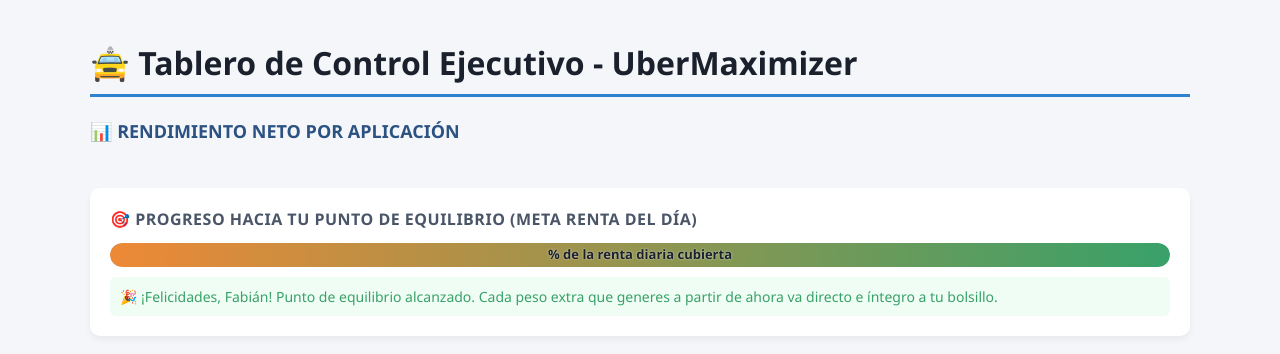
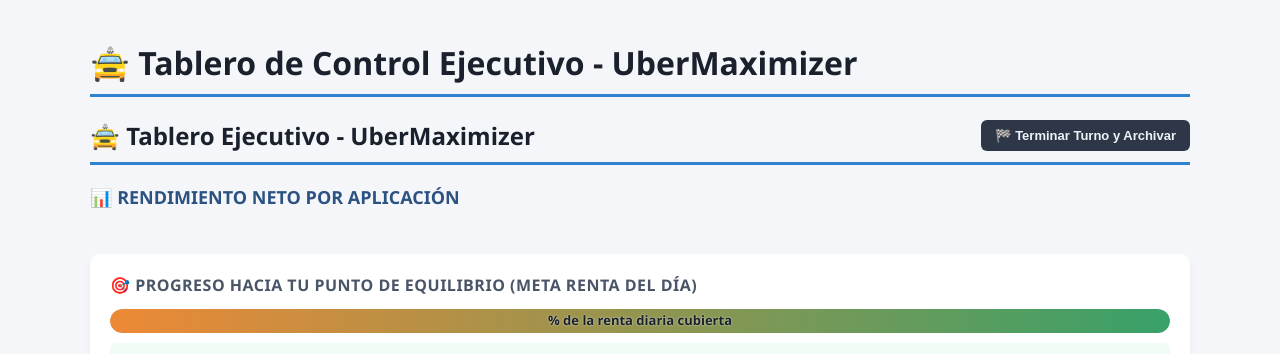
Before and after one commit to malkavianikkaku-gif/uber-maximizer, a Django app: template templates/dashboard.html in a window 1280 px wide. Shown: the top 354 px of the page. Run offline with Django 5.2, Linux system fonts and the light colour scheme; the template is opened without the code that fills it, so the values that code supplies are empty; some libraries are stand-ins or nearby versions.

Commit message:
Feat: Sistema de Cierre de Jornada mediante archivado lógico (campo activo) en PostgreSQL

```diff
--- a/core/models/model_calle.py
+++ b/core/models/model_calle.py
@@ -14,6 +14,8 @@ class CalleRiesgo(models.Model):
     longitud = models.DecimalField(max_digits=9, decimal_places=6, default=-99.133208)
     fecha_reporte = models.DateTimeField(auto_now_add=True)
 
+    activo = models.BooleanField(default=True)
+
     class Meta:
         db_table = 'core_calleriesgo'
 
--- a/core/models/model_financiero.py
+++ b/core/models/model_financiero.py
@@ -19,6 +19,8 @@ class RegistroFinanciero(models.Model):
     ganancia_neta_viaje = models.DecimalField(max_digits=8, decimal_places=2, default=0.0, editable=False)
 
     fecha_registro = models.DateTimeField(auto_now_add=True)
+
+    activo = models.BooleanField(default=True)
 
     class Meta:
         # Esto le dice a Django que mantenga el nombre interno original de la tabla en la base de datos
--- a/templates/dashboard.html
+++ b/templates/dashboard.html
@@ -103,6 +103,20 @@
 <body>
     <div class="container">
         <h1>🚖 Tablero de Control Ejecutivo - UberMaximizer</h1>
+
+        <!-- Título principal con botón de Cierre de Caja a la derecha -->
+        <div style="display: flex; justify-content: space-between; align-items: center; border-bottom: 3px solid #3182ce; padding-bottom: 10px; margin-bottom: 20px; flex-wrap: wrap; gap: 10px;">
+            <h1 style="margin: 0; border: none; padding: 0; font-size: 24px;">🚖 Tablero Ejecutivo - UberMaximizer</h1>
+
+            <!-- Formulario del Botón Discreto de Cierre -->
+            <form method="POST" style="margin: 0; width: auto;" onsubmit="return confirmarCierre();">
+                {% csrf_token %}
+                <input type="hidden" name="tipo_formulario" value="cierre_jornada">
+                <button type="submit" style="background-color: #2d3748; color: #edf2f7; font-size: 13px; padding: 8px 14px; width: auto; border-radius: 6px;">
+                    🏁 Terminar Turno y Archivar
+                </button>
+            </form>
+        </div>
 
         <!-- Bloque de Tarjetas -->
        <h2 style="color: #2c5282; margin-top: 10px; font-size: 18px; text-transform: uppercase;">📊 Rendimiento Neto por Aplicación</h2>
@@ -285,6 +299,12 @@
             map.invalidateSize();
         });
 
+                // Función de seguridad para confirmar el cierre de caja diario
+        function confirmarCierre() {
+            return confirm("¿Estás seguro de que deseas terminar tu turno actual? Esto archivará tus viajes en PostgreSQL y reiniciará tu tablero a ceros para una nueva jornada.");
+        }
+
+
     </script>
 </body>
 </html>
```
Also changed, not shown: core/views/view_dashboard.py (+25 -13 lines), core/migrations/0003_alter_calleriesgo_longitud_alter_calleriesgo_table_and_more.py (added), core/migrations/0004_calleriesgo_activo_registrofinanciero_activo.py (added).
